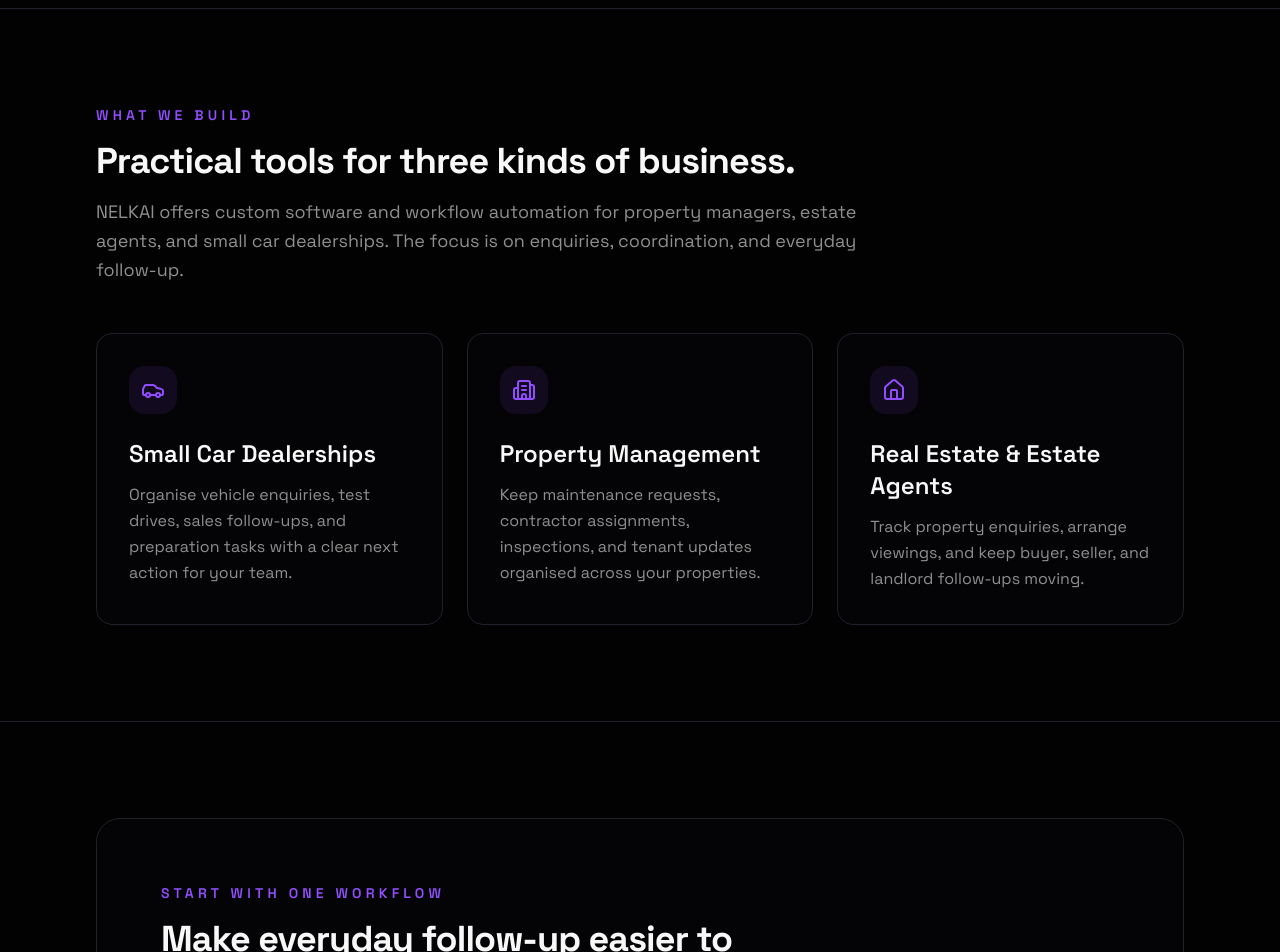
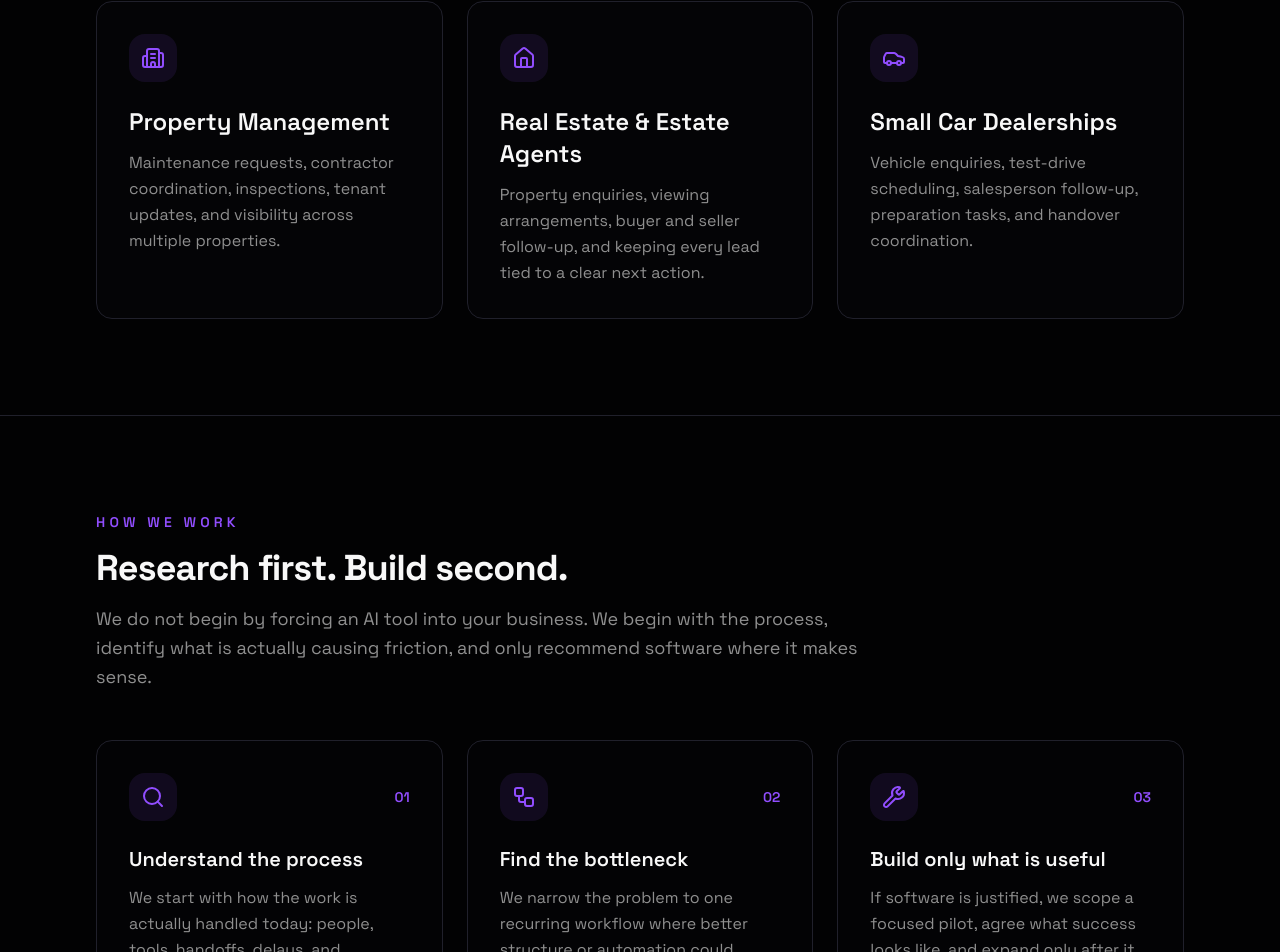
Before and after one commit to Nelkaiagency/Nelkai, a Next.js app: page / in a window 1280 px wide. Shown: the part 1164-2116 px from the top of the page. Built offline with nearby package versions, Linux system fonts and the light colour scheme.

Commit message:
Rework homepage around three target verticals and research-first process

```diff
--- a/app/page.tsx
+++ b/app/page.tsx
@@ -1,5 +1,5 @@
 import Link from "next/link"
-import { ArrowRight, Building2, Home, Car } from "lucide-react"
+import { ArrowRight, Building2, Home, Car, Search, Workflow, Wrench } from "lucide-react"
 import { Navbar } from "@/components/navbar"
 import { Footer } from "@/components/footer"
 import { HeroSection } from "@/components/home/hero-section"
@@ -7,16 +7,41 @@ import { SimpleAutomationCtaSection } from "@/components/home/simple-automation-
 import { Button } from "@/components/ui/button"
 
 const tracks = [
-  { icon: Car, title: "Small Car Dealerships", description: "Organise vehicle enquiries, test drives, sales follow-ups, and preparation tasks with a clear next action for your team." },
   {
     icon: Building2,
     title: "Property Management",
-    description: "Keep maintenance requests, contractor assignments, inspections, and tenant updates organised across your properties.",
+    description: "Maintenance requests, contractor coordination, inspections, tenant updates, and visibility across multiple properties.",
   },
   {
     icon: Home,
     title: "Real Estate & Estate Agents",
-    description: "Track property enquiries, arrange viewings, and keep buyer, seller, and landlord follow-ups moving.",
+    description: "Property enquiries, viewing arrangements, buyer and seller follow-up, and keeping every lead tied to a clear next action.",
+  },
+  {
+    icon: Car,
+    title: "Small Car Dealerships",
+    description: "Vehicle enquiries, test-drive scheduling, salesperson follow-up, preparation tasks, and handover coordination.",
+  },
+]
+
+const process = [
+  {
+    icon: Search,
+    step: "01",
+    title: "Understand the process",
+    description: "We start with how the work is actually handled today: people, tools, handoffs, delays, and exceptions.",
+  },
+  {
+    icon: Workflow,
+    step: "02",
+    title: "Find the bottleneck",
+    description: "We narrow the problem to one recurring workflow where better structure or automation could create a measurable improvement.",
+  },
+  {
+    icon: Wrench,
+    step: "03",
+    title: "Build only what is useful",
+    description: "If software is justified, we scope a focused pilot, agree what success looks like, and expand only after it proves useful.",
   },
 ]
 
@@ -27,29 +52,15 @@ export default function HomePage() {
       <main>
         <HeroSection />
 
-        <section className="py-20 sm:py-24">
-          <div className="max-w-6xl mx-auto px-4 sm:px-6 lg:px-8">
-            <div className="max-w-3xl">
-              <p className="text-sm font-semibold uppercase tracking-[0.3em] text-primary">Our approach</p>
-              <h2 className="mt-4 text-3xl sm:text-4xl font-bold tracking-tight text-foreground">
-                Start with the work that needs attention.
-              </h2>
-              <p className="mt-4 text-lg text-muted-foreground leading-relaxed">
-                We start by understanding your current process, the tools you use, and where work gets delayed. Together, we can choose one useful workflow to improve and agree how to assess it before building.
-              </p>
-            </div>
-          </div>
-        </section>
-
         <section className="py-20 sm:py-24 border-t border-border/50">
           <div className="max-w-6xl mx-auto px-4 sm:px-6 lg:px-8">
             <div className="max-w-3xl">
-              <p className="text-sm font-semibold uppercase tracking-[0.3em] text-primary">What we build</p>
+              <p className="text-sm font-semibold uppercase tracking-[0.3em] text-primary">Focused industries</p>
               <h2 className="mt-4 text-3xl sm:text-4xl font-bold tracking-tight text-foreground">
-                Practical tools for three kinds of business.
+                Built around businesses with constant follow-up and coordination.
               </h2>
               <p className="mt-4 text-lg text-muted-foreground leading-relaxed">
-                NELKAI offers custom software and workflow automation for property managers, estate agents, and small car dealerships. The focus is on enquiries, coordination, and everyday follow-up.
+                NELKAI focuses on three operationally busy sectors where enquiries, appointments, maintenance, handovers, and internal follow-up can easily become fragmented across email, phone, spreadsheets, and messaging apps.
               </p>
             </div>
 
@@ -70,22 +81,59 @@ export default function HomePage() {
           </div>
         </section>
 
+        <section className="py-20 sm:py-24 border-t border-border/50">
+          <div className="max-w-6xl mx-auto px-4 sm:px-6 lg:px-8">
+            <div className="max-w-3xl">
+              <p className="text-sm font-semibold uppercase tracking-[0.3em] text-primary">How we work</p>
+              <h2 className="mt-4 text-3xl sm:text-4xl font-bold tracking-tight text-foreground">
+                Research first. Build second.
+              </h2>
+              <p className="mt-4 text-lg text-muted-foreground leading-relaxed">
+                We do not begin by forcing an AI tool into your business. We begin with the process, identify what is actually causing friction, and only recommend software where it makes sense.
+              </p>
+            </div>
+
+            <div className="mt-12 grid gap-6 lg:grid-cols-3">
+              {process.map((item) => {
+                const Icon = item.icon
+                return (
+                  <div key={item.step} className="rounded-2xl border border-border/50 bg-card/40 p-8">
+                    <div className="flex items-center justify-between">
+                      <div className="w-12 h-12 rounded-xl bg-primary/10 flex items-center justify-center">
+                        <Icon className="w-6 h-6 text-primary" />
+                      </div>
+                      <span className="text-sm font-semibold text-primary">{item.step}</span>
+                    </div>
+                    <h3 className="mt-6 text-xl font-semibold text-foreground">{item.title}</h3>
+                    <p className="mt-3 text-muted-foreground leading-relaxed">{item.description}</p>
+                  </div>
+                )
+              })}
+            </div>
+          </div>
+        </section>
+
         <SimpleAutomationCtaSection />
 
         <section className="py-20 sm:py-24">
           <div className="max-w-6xl mx-auto px-4 sm:px-6 lg:px-8">
             <div className="rounded-3xl border border-primary/30 bg-card/80 p-8 sm:p-12 lg:p-16">
               <h2 className="text-3xl sm:text-4xl font-bold tracking-tight text-foreground">
-                What is taking up too much of your day?
+                Show us the process your team keeps chasing.
               </h2>
               <p className="mt-4 max-w-2xl text-lg text-muted-foreground leading-relaxed">
-                Tell us about a recurring problem: tenant requests, viewing arrangements, vehicle enquiries, or another task your team keeps chasing. We can explore whether a simpler process or a small automation would help.
+                Bring one real example: a maintenance request that gets lost, a viewing that needs repeated follow-up, a vehicle enquiry with no clear owner, or another recurring workflow. We will start there.
               </p>
-              <div className="mt-8">
+              <div className="mt-8 flex flex-col sm:flex-row gap-4">
                 <Link href="/contact">
                   <Button size="lg" className="bg-primary hover:bg-primary/90 text-primary-foreground glow-purple text-base px-8 py-6">
                     Book a Discovery Call
                     <ArrowRight className="ml-2 w-5 h-5" />
+                  </Button>
+                </Link>
+                <Link href="/case-studies">
+                  <Button size="lg" variant="outline" className="border-primary/50 text-foreground hover:bg-primary/10 text-base px-8 py-6">
+                    See Example Workflows
                   </Button>
                 </Link>
               </div>
```
